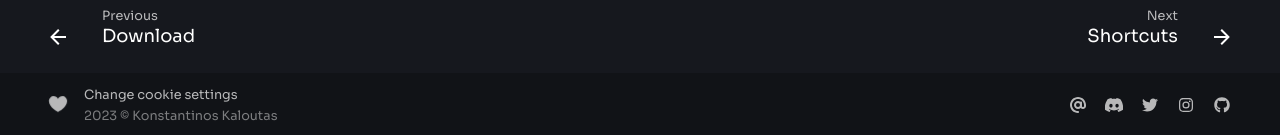
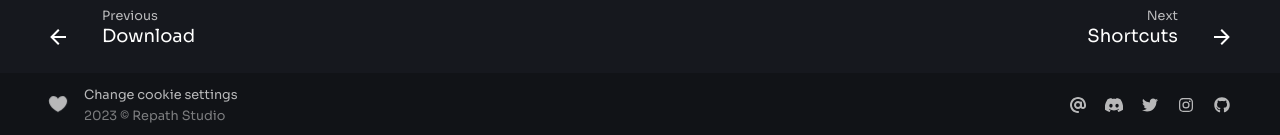
Before and after one commit to repath-project/repath-website, an MkDocs documentation site: the page built from docs/get-studio/build-from-source.md, in a window 1280 px wide. Shown: the part 762-897 px from the top of the page. Built offline with MkDocs 1.6.1 and Material for MkDocs 9.7.7, drawn with Linux system fonts in a browser that asks for light colours; comment, search, counter and statistics services are not loaded.

Commit message:
fix copy

```diff
--- a/mkdocs.yml
+++ b/mkdocs.yml
@@ -2,7 +2,7 @@ site_name: repath
 site_description: Scalable Vector Graphics Manipulation
 site_author: Konstantinos Kaloutas
 site_url: https://repath.studio/
-copyright: 2023 © Konstantinos Kaloutas
+copyright: 2023 © Repath Studio
 
 repo_url: https://github.com/re-path/studio
 repo_name: re-path/studio
```
